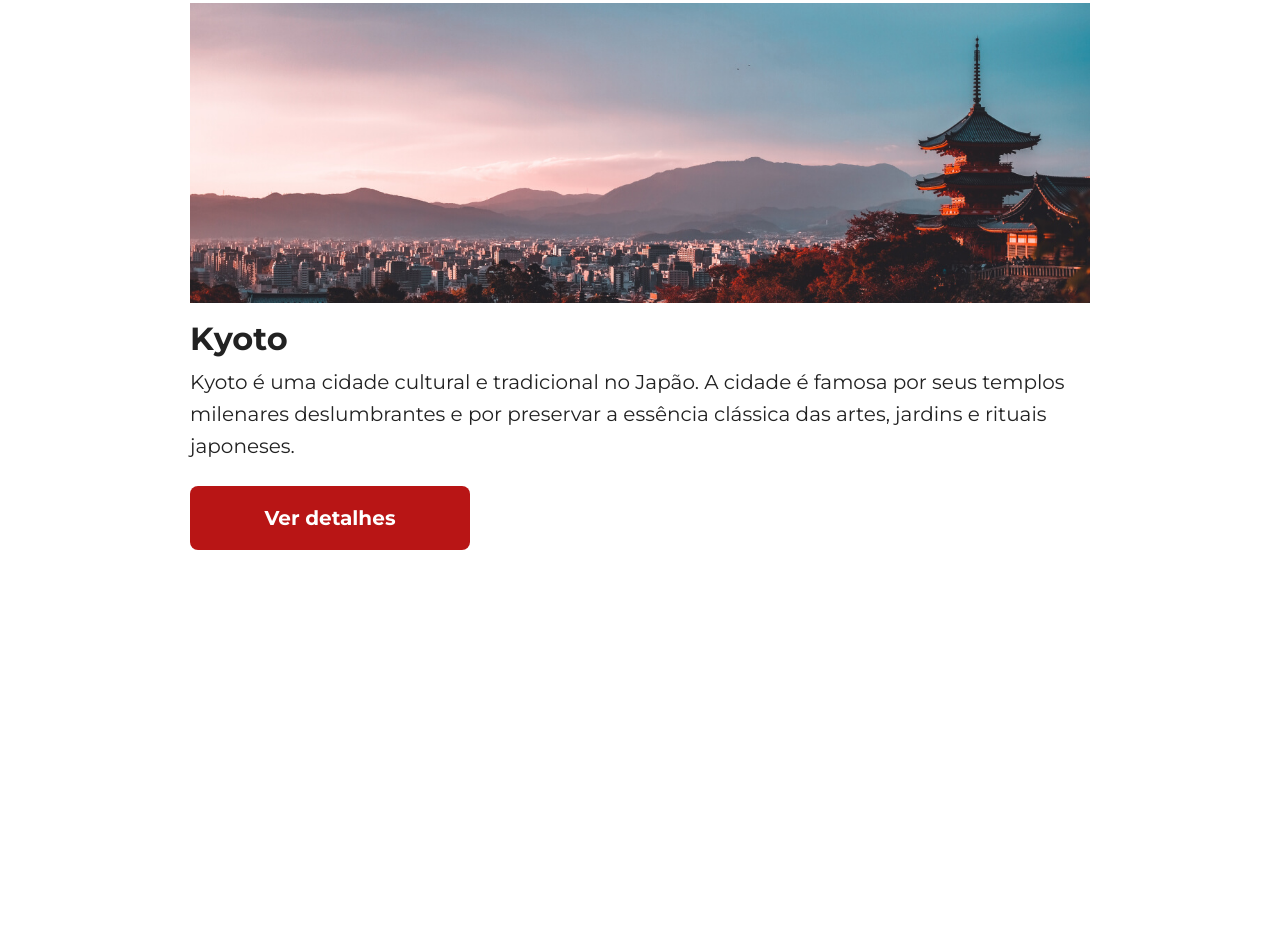
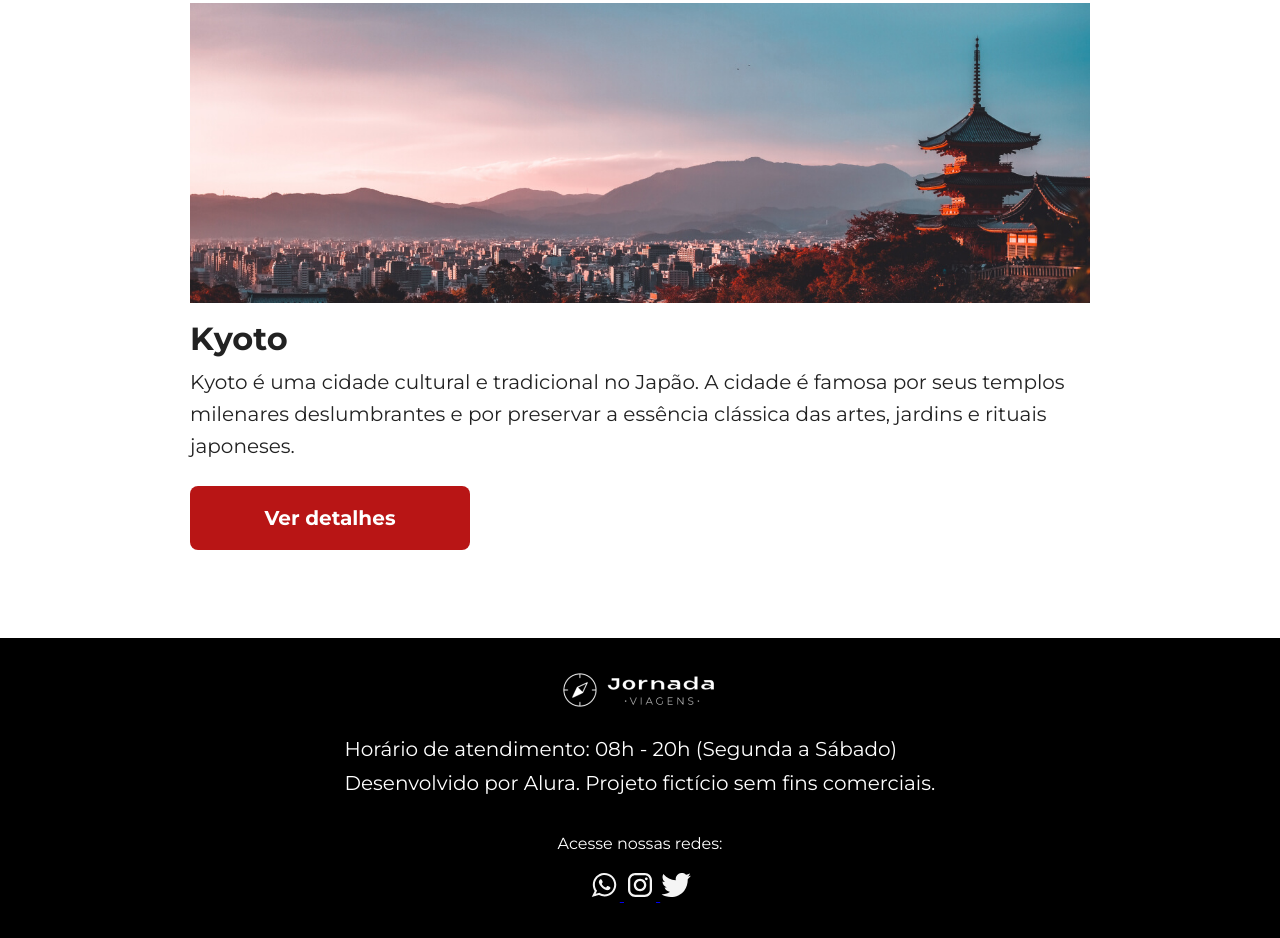
Before and after one commit to davi-lemes/jornada-viagens, a plain HTML site: page journey-blog.html in a window 1280 px wide. Shown: the part 4294-5232 px from the top of the page. Before the commit the page ends 4932 px from the top, so only its background shows below. Drawn offline with Linux system fonts and the light colour scheme.

Commit message:
Inclui e finaliza a sessao de main footer no html

```diff
--- a/journey-blog.html
+++ b/journey-blog.html
@@ -228,5 +228,52 @@
         </article>
       </div>
     </section>
+    <footer class="main-footer">
+      <div class="footer-content">
+        <a href="index.html" title="Voltar para página inicial">
+          <img
+            src="img/logo-jornada-branco-footer.png"
+            alt="Logo Jornada Viagens na cor branca"
+            class="img-logo"
+          />
+        </a>
+
+        <div class="section-description">
+          <p>Horário de atendimento: 08h - 20h (Segunda a Sábado)</p>
+          <p>Desenvolvido por Alura. Projeto fictício sem fins comerciais.</p>
+        </div>
+      </div>
+
+      <div class="social-network">
+        <p>Acesse nossas redes:</p>
+
+        <a
+          href="#"
+          target="_blank"
+          title="Acesse o Whatsapp do Jornada Viagens"
+        >
+          <img
+            src="img/icone-whatsapp.svg"
+            alt="Ícone do Whatsapp na cor branca"
+          />
+        </a>
+        <a
+          href="#"
+          target="_blank"
+          title="Acesse o Instagram do Jornada Viagens"
+        >
+          <img
+            src="img/icone-instagram.svg"
+            alt="Ícone do Instagram na cor branca"
+          />
+        </a>
+        <a href="#" target="_blank" title="Acesse o Twitter do Jornada Viagens">
+          <img
+            src="img/icone-twitter.svg"
+            alt="Ícone do Twitter na cor branca"
+          />
+        </a>
+      </div>
+    </footer>
   </body>
 </html>
```
